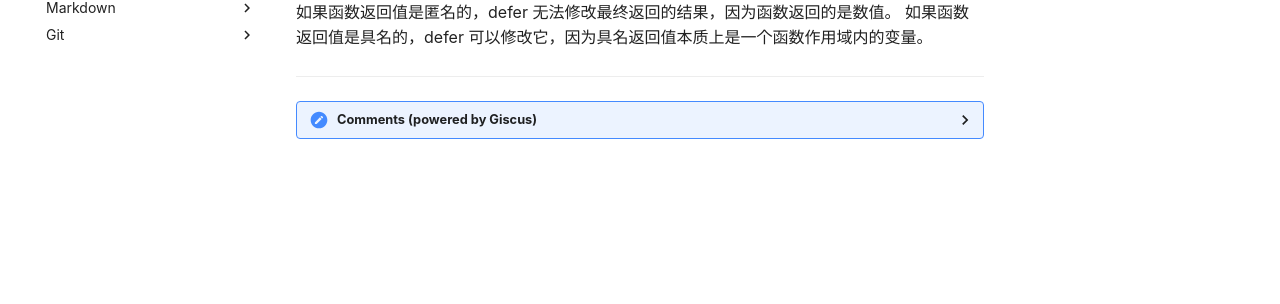
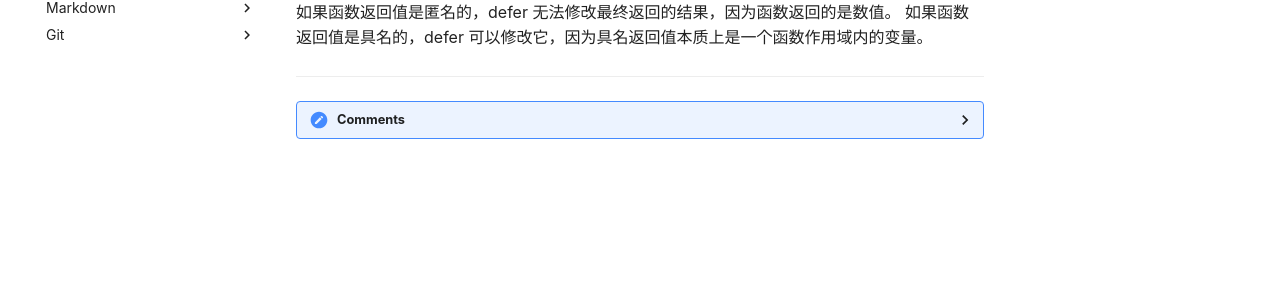
Before and after one commit to ashe-c0de/ashe-wiki, an MkDocs documentation site: the page built from docs/lang/go/defer.md, in a window 1280 px wide. Shown: the part 528-832 px from the top of the page. Built offline with MkDocs 1.6.1 and Material for MkDocs 9.7.7, drawn with Linux system fonts in a browser that asks for light colours; comment, search, counter and statistics services are not loaded.

Commit message:
Update comments.html

```diff
--- a/overrides/partials/comments.html
+++ b/overrides/partials/comments.html
@@ -3,7 +3,7 @@
 <hr>
 
 <details>
-  <summary>Comments (powered by Giscus)</summary>
+  <summary>Comments</summary>
 
   <script src="https://giscus.app/client.js"
         data-repo="ashe-c0de/ashe-wiki-comments"
```
